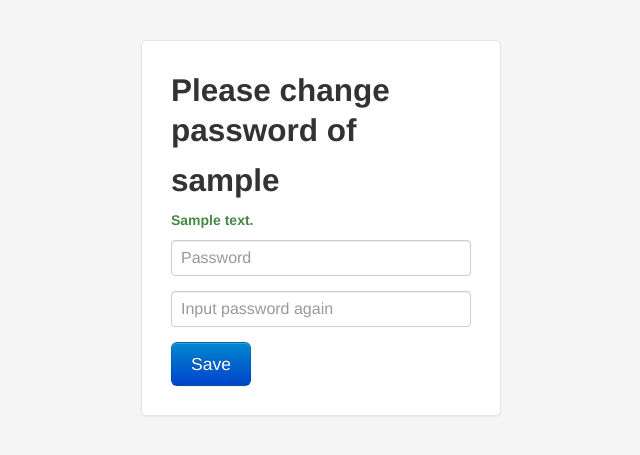
After one commit to goncha/django-accounts, a Django app: template templates/accounts/password.html in a window 1280 px wide. The commit adds this page. Shown: the top 455 px of the page, without its empty margins (319-959 px from the left). Run offline with Django 3.2, Linux system fonts and the light colour scheme; the template is opened without the code that fills it: most values are stand-ins (such as "Sample title", 1, 10 or a date in 2020).

Commit message:
Add function: change password

```diff
--- /dev/null
+++ b/templates/accounts/password.html
@@ -0,0 +1,22 @@
+{% extends 'accounts/base_form.html' %}
+
+{% block title %}Accounts - Change Password{% endblock %}
+
+{% block content %}
+<div class="container">
+<form class="form-accounts" method="post" action="{% url 'accounts:password' %}">
+<h2 class="form-accounts-heading">Please change password of</h2>
+<h2 class="form-accounts-heading">{{ username }}</h2>
+{% if error_message %}
+<p class="text-error"><strong>{{ error_message }}</strong></p>
+{% endif %}
+{% if info_message %}
+<p class="text-success"><strong>{{ info_message }}</strong></p>
+{% endif %}
+{% csrf_token %}
+<input type="password" class="input-block-level" name="password" value="" placeholder="Password"/>
+<input type="password" class="input-block-level" name="repassword" value="" placeholder="Input password again"/>
+<input type="submit" class="btn btn-large btn-primary" value="Save" />
+</form>
+</div>
+{% endblock %}
--- a/templates/accounts/profile.html
+++ b/templates/accounts/profile.html
@@ -1,2 +1,6 @@
 <h1>Welcome, {{ user.username }}</h1>
 <a href="{% url 'accounts:logout' %}"><strong>Logout</strong></a>
+<br />
+or
+<br />
+<a href="{% url 'accounts:password' %}"><strong>Change password</strong></a>
--- a/urls.py
+++ b/urls.py
@@ -3,7 +3,8 @@ from django.conf.urls import patterns, url
 urlpatterns = patterns('accounts.views',
    url(r'^login/$', 'login_view', name='login'),
    url(r'^logout/$', 'logout_view', name='logout'),
+   url(r'^register/$', 'register_view', name='register'),
+   url(r'^password/$', 'password_view', name='password'),
    url(r'^profile/$', 'profile_view', name='profile'),
-   url(r'^register/$', 'register_view', name='register'),
    url(r'^hello/$', 'hello_view', name='hello'),
 )
```
Also changed, not shown: views.py (+29 -1 lines).
